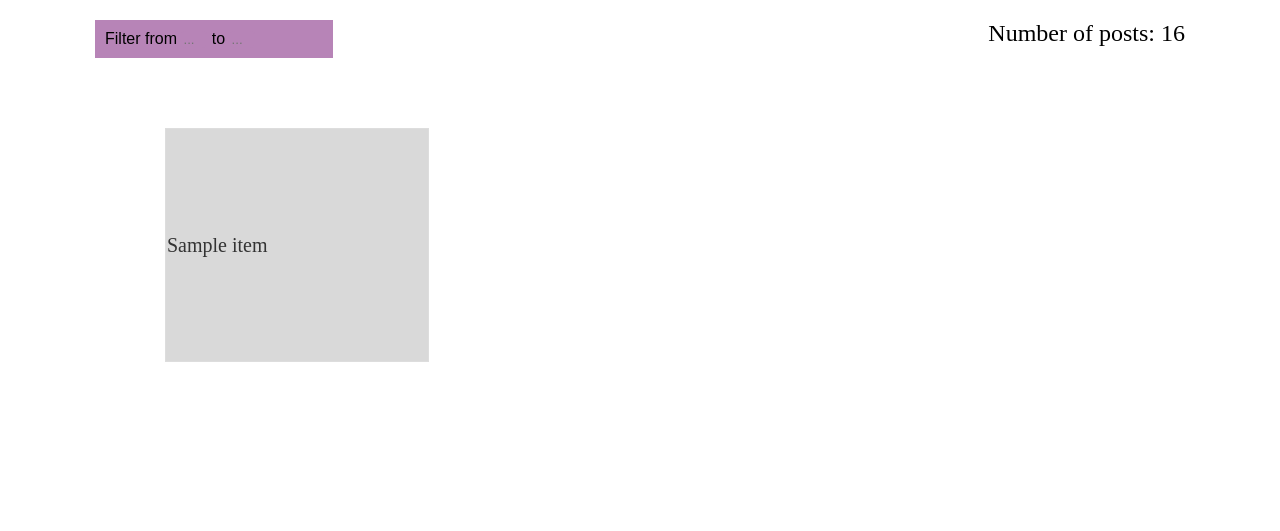
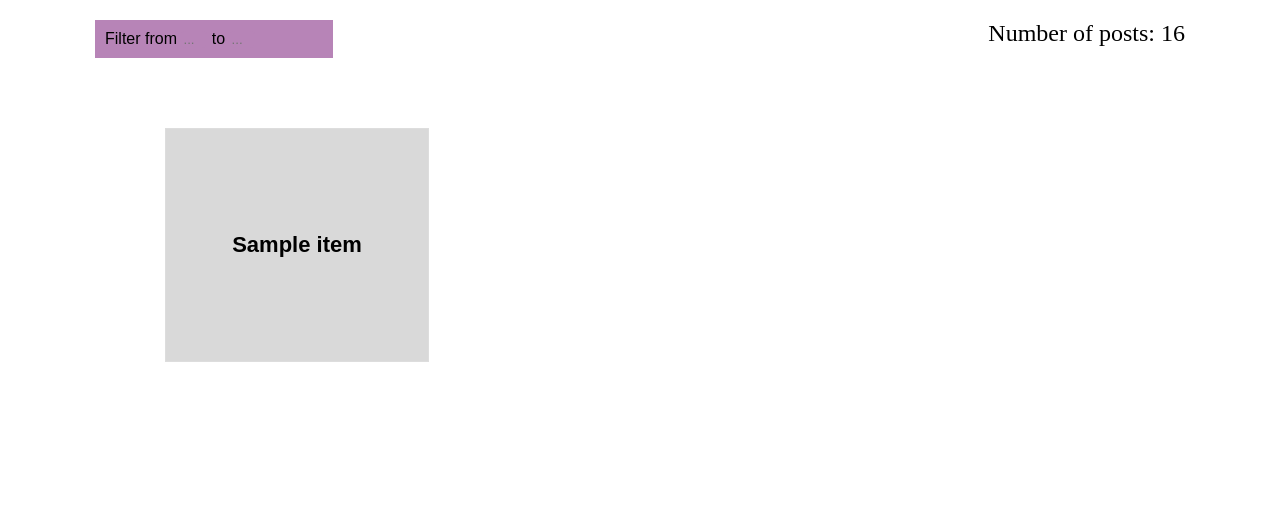
Before and after one commit to xpatxj/TiOK-project, a Flask app: page / in a window 1280 px wide. Shown: the part 55-586 px from the top of the page. Run offline with Flask 3, Linux system fonts and the light colour scheme; a database or web service that is not in the repository returns one stand-in record (values such as "Sample title"); data that the repository does not hold is empty.

Commit message:
changed style.css to better displaying post frames

```diff
--- a/static/style.css
+++ b/static/style.css
@@ -5,14 +5,19 @@ body {
     font-family: Arial, sans-serif;
 }
 h2{
-    font:22px Jaldi;
+    font:22px Arial;
+    color: #000000;
+    text-align: center;
+    font-weight: bold;
+    padding: 10px;
+}
+p{
+    font:20px Jaldi;
+    color: #333;
 }
 .main {
     padding: 20px;
     margin: 20px;
-}
-p {
-    font:20px Jaldi;
 }
 .navbar {
     background-color: #B784B7;
@@ -95,14 +100,6 @@ p {
     height: 260px;
 }
 
-h2{
-    font:20px JejuGothic;
-    color: #333;
-}
-p{
-    font:20px Jaldi;
-    color: #333;
-}
 table {
     border-collapse: separate;
     border-spacing: 70px;
```
